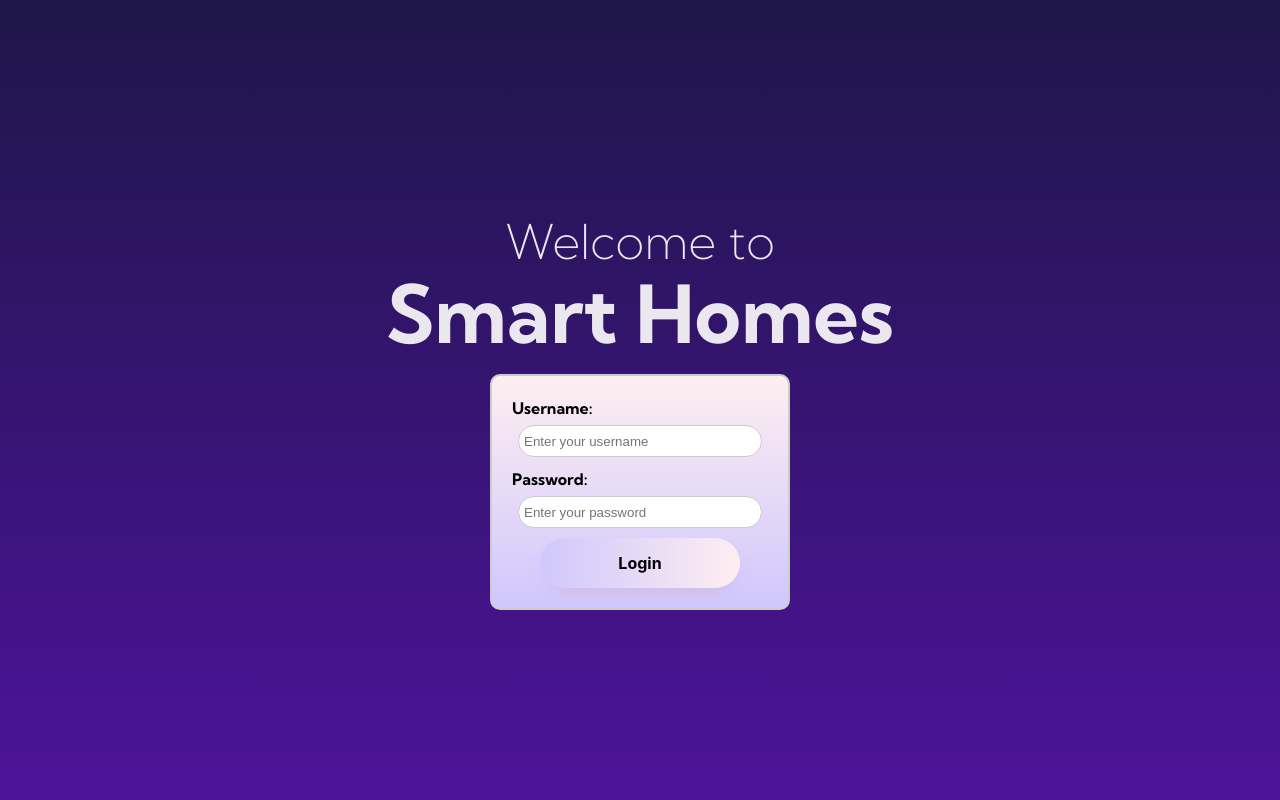
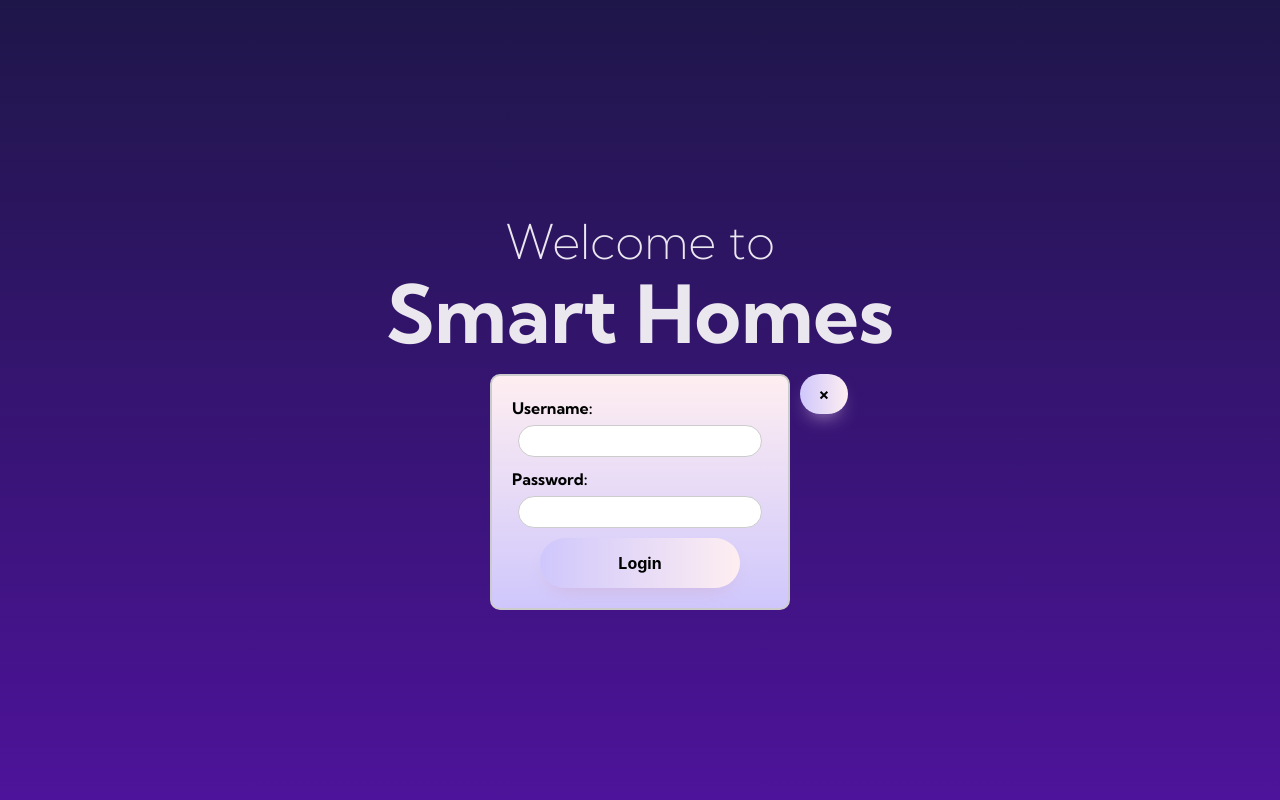
Before and after one commit to ChronicleWolfVR/Group7SoftwareEng, a React (Vite) app: page / in a window 1280 px wide. Both pictures are taken after a click on the button "Login". Shown: the top 800 px of the page. Built offline with nearby package versions, Linux system fonts and the light colour scheme.

Commit message:
Close button wokrs but positioning is not perfect

```diff
--- a/src/App.jsx
+++ b/src/App.jsx
@@ -2,7 +2,7 @@ import React, { useState } from 'react';
 import Title from './components/Title/Title';
 import Button from './components/Button/Button';
 import LoginForm from './components/LoginForm/LoginForm';
-import SignUpForm from './components/SignUpForm/SignUpForm'; // Assuming you have a SignUpForm component
+import SignUpForm from './components/SignUpForm/SignUpForm';
 
 function App() {
   const [formType, setFormType] = useState(null);
@@ -13,6 +13,10 @@ function App() {
 
   const handleSignUpClick = () => {
     setFormType('signup');
+  };
+
+  const handleCloseForm = () => {
+    setFormType(null);
   };
 
   return (
@@ -37,14 +41,14 @@ function App() {
             <section id="Login">
               <Title id="titlep1">Welcome to</Title>
               <Title id="titlep2">Smart Homes</Title>
-              <LoginForm />
+              <LoginForm onClose={handleCloseForm} />
             </section>
           )}
           {formType === 'signup' && (
             <section id="SignUp">
               <Title id="titlep1">Welcome to</Title>
               <Title id="titlep2">Smart Homes</Title>
-              <SignUpForm />
+              <SignUpForm onClose={handleCloseForm} />
             </section>
           )}
         </main>
--- a/src/components/LoginForm/LoginForm.jsx
+++ b/src/components/LoginForm/LoginForm.jsx
@@ -1,7 +1,7 @@
 import React, { useState } from 'react';
 import './LoginForm.css';
 
-const LoginForm = () => {
+const LoginForm = ({ onClose }) => {
   const [username, setUsername] = useState('');
   const [password, setPassword] = useState('');
 
@@ -13,6 +13,8 @@ const LoginForm = () => {
   };
 
   return (
+    <div className="form-container">
+      <button className="close-button" onClick={onClose}>×</button>
       <form onSubmit={handleSubmit}>
         <div>
           <label htmlFor="username">Username:</label>
@@ -21,7 +23,6 @@ const LoginForm = () => {
             id="username"
             value={username}
             onChange={(e) => setUsername(e.target.value)}
-                    placeholder="Enter your username"
             required
           />
         </div>
@@ -32,12 +33,12 @@ const LoginForm = () => {
             id="password"
             value={password}
             onChange={(e) => setPassword(e.target.value)}
-                    placeholder="Enter your password"
             required
           />
         </div>
         <button type="submit">Login</button>
       </form>
+    </div>
   );
 };
 
--- a/src/components/SignUpForm/SignUpForm.jsx
+++ b/src/components/SignUpForm/SignUpForm.jsx
@@ -1,7 +1,7 @@
 import React, { useState } from 'react';
 import './SignUpForm.css';
 
-const SignUpForm = () => {
+const SignUpForm = ({ onClose }) => {
   const [fullName, setFullName] = useState('');
   const [email, setEmail] = useState('');
   const [username, setUsername] = useState('');
@@ -17,6 +17,8 @@ const SignUpForm = () => {
   };
 
   return (
+    <div className="form-container">
+      <button className="close-button" onClick={onClose}>×</button>
       <form onSubmit={handleSubmit}>
         <div>
           <label htmlFor="fullName">Full Name:</label>
@@ -25,7 +27,6 @@ const SignUpForm = () => {
             id="fullName"
             value={fullName}
             onChange={(e) => setFullName(e.target.value)}
-                    placeholder="Enter your full name"
             required
           />
         </div>
@@ -36,7 +37,6 @@ const SignUpForm = () => {
             id="email"
             value={email}
             onChange={(e) => setEmail(e.target.value)}
-                    placeholder="Enter your email"
             required
           />
         </div>
@@ -47,7 +47,6 @@ const SignUpForm = () => {
             id="username"
             value={username}
             onChange={(e) => setUsername(e.target.value)}
-                    placeholder="Enter your username"
             required
           />
         </div>
@@ -58,12 +57,12 @@ const SignUpForm = () => {
             id="password"
             value={password}
             onChange={(e) => setPassword(e.target.value)}
-                    placeholder="Enter your password"
             required
           />
         </div>
         <button type="submit">Sign Up</button>
       </form>
+    </div>
   );
 };
 
--- a/src/index.css
+++ b/src/index.css
@@ -91,3 +91,28 @@ main h2 {
 }
 
 /* Login Form */
+.form-container {
+  position: relative;
+}
+
+.close-button {
+  background: linear-gradient(to right, #CFC7FC, #FEEEF1);
+  border-radius: 999px;
+  box-shadow: #cfb4dc 0 10px 20px -10px;
+  color: #000000;
+  cursor: pointer;
+  font-family: Inter, Helvetica, "Apple Color Emoji", "Segoe UI Emoji", NotoColorEmoji, "Noto Color Emoji", "Segoe UI Symbol", "Android Emoji", EmojiSymbols, -apple-system, system-ui, "Segoe UI", Roboto, "Helvetica Neue", "Noto Sans", sans-serif;
+  font-size: 16px;
+  font-weight: 700;
+  line-height: 24px;
+  padding: 8px 18px;
+  user-select: none;
+  touch-action: manipulation;
+  text-align: center;
+  height:2.5rem;
+  width: 3rem;
+  border: 0;
+  position: absolute; /* Change from display: absolute to position: absolute */
+  top: 0;
+  left: 35rem;
+}
```
Lines whose indentation alone changed are shown as unchanged.
